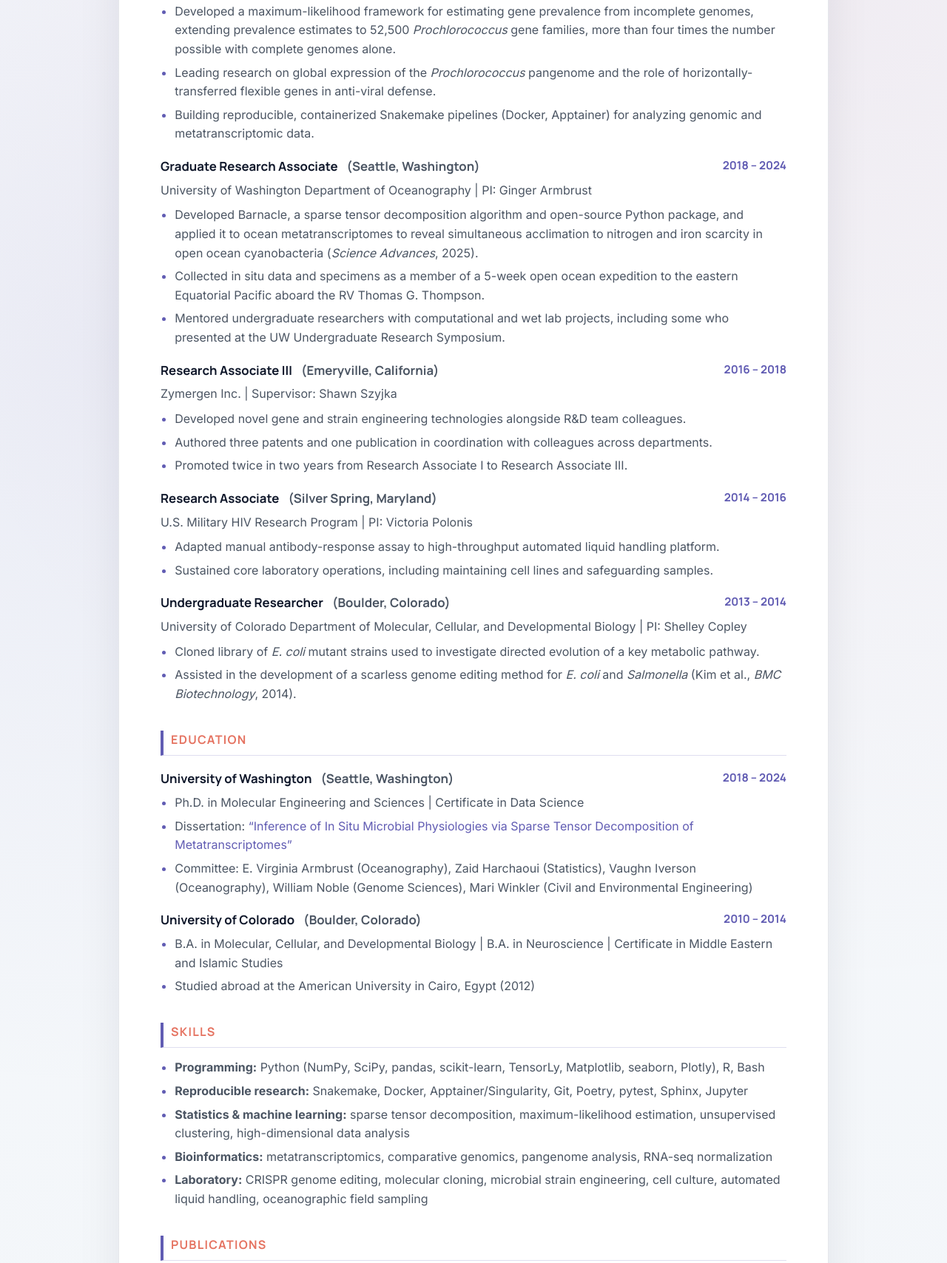
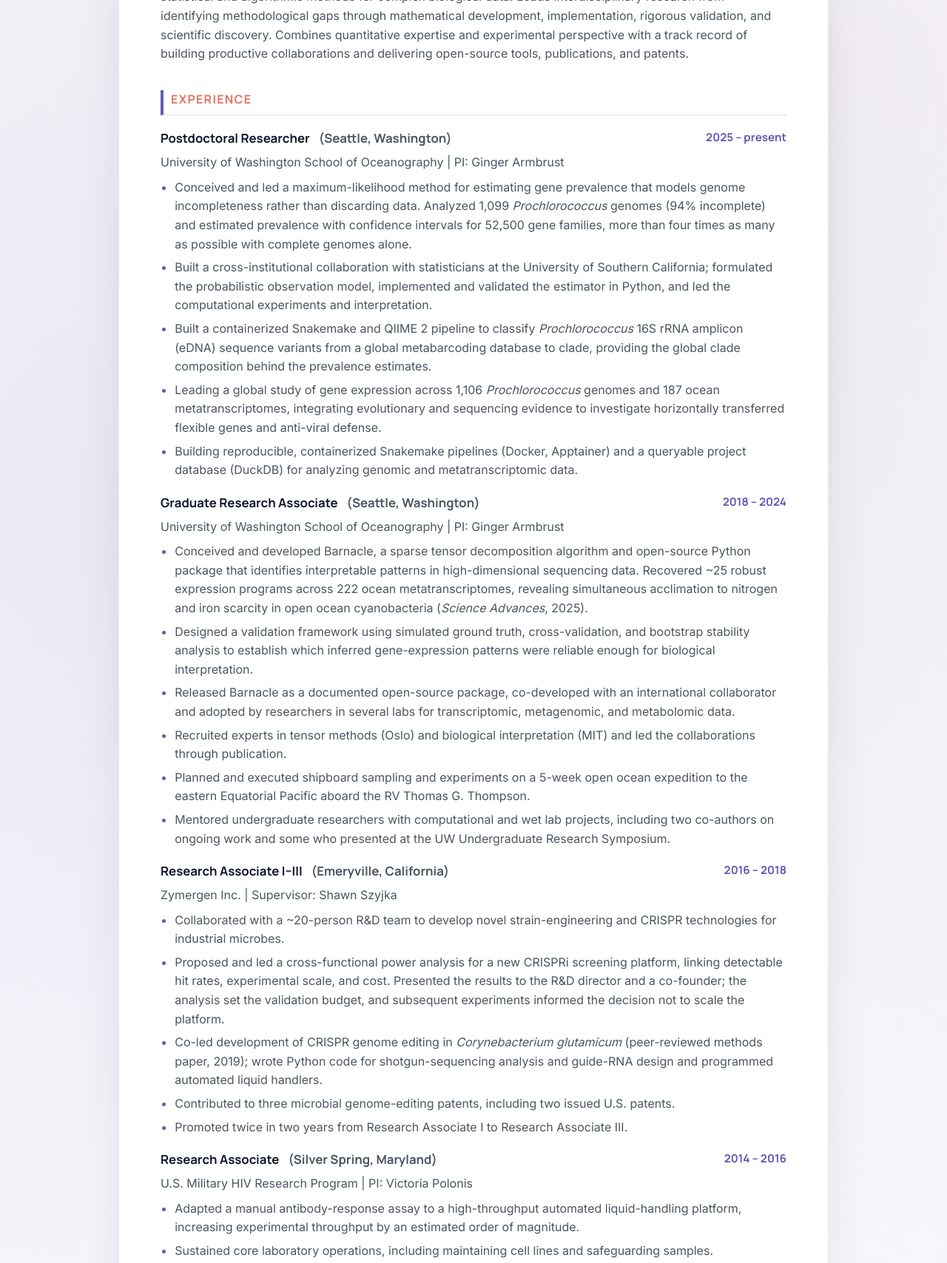
Before and after one commit to blasks/blasks.github.io, a plain HTML site: page cv/cv.html in a window 1280 px wide. Shown: the part 483-2191 px from the top of the page at 74% size. Drawn offline with Linux system fonts and the light colour scheme.

Commit message:
Align CV with updated industry résumé
New headline and profile summary; quantified postdoc, graduate and
Zymergen bullets (gene-prevalence method, USC collaboration, eDNA
pipeline, Barnacle validation and adoption, CRISPRi power analysis);
regrouped skills; updated software descriptions; added high-school
mentee; standardized on School of Oceanography.

Co-Authored-By: Claude Opus 5.5 <noreply@anthropic.com>

```diff
--- a/cv/cv.html
+++ b/cv/cv.html
@@ -5,7 +5,7 @@
   <meta name="generator" content="pandoc" />
   <meta name="viewport" content="width=device-width, initial-scale=1.0, user-scalable=yes" />
   <meta name="author" content="Stephen Blaskowski" />
-  <meta name="dcterms.date" content="2026-11-15" />
+  <meta name="dcterms.date" content="2026-11-24" />
   <title>Stephen Blaskowski – CV</title>
   <style>
     /* Default styles provided by pandoc.
@@ -33,13 +33,13 @@
 <header id="title-block-header">
 <h1 class="title">Stephen Blaskowski – CV</h1>
 <p class="author">Stephen Blaskowski</p>
-<p class="date">November 15, 2026</p>
+<p class="date">November 24, 2026</p>
 </header>
 <main class="page">
   <header class="hero">
     <p class="eyebrow">Curriculum Vitae</p>
     <h1 class="headline">Stephen Blaskowski</h1>
-    <p class="tagline">Computational biologist exploring the intersection of genomics, microbiology, and statistics.</p>
+    <p class="tagline">Computational biologist developing statistical and machine learning methods that make meaning out of complex biological data.</p>
     <div class="contact-row">
       <span>Seattle, WA</span>
       <a href="mailto:stephen.blaskowski@gmail.com">stephen.blaskowski@gmail.com</a>
@@ -47,51 +47,94 @@
       <a class="button" href="/cv/cv.pdf">Download PDF</a>
     </div>
   </header>
+<h2 id="profile">Profile</h2>
+<p>Computational biologist with 12 years of R&amp;D experience across
+industry and academia, developing novel statistical and algorithmic
+methods for complex biological data. Leads interdisciplinary research
+from identifying methodological gaps through mathematical development,
+implementation, rigorous validation, and scientific discovery. Combines
+quantitative expertise and experimental perspective with a track record
+of building productive collaborations and delivering open-source tools,
+publications, and patents.</p>
 <h2 id="experience">Experience</h2>
 <h3
 id="postdoctoral-researcher-seattle-washington-2025-present">Postdoctoral
 Researcher <location> (Seattle, Washington) </location> <time> 2025 –
 present </time></h3>
-<p>University of Washington Department of Oceanography | PI: Ginger
+<p>University of Washington School of Oceanography | PI: Ginger
 Armbrust</p>
 <ul>
-<li>Developed a maximum-likelihood framework for estimating gene
-prevalence from incomplete genomes, extending prevalence estimates to
-52,500 <em>Prochlorococcus</em> gene families, more than four times the
-number possible with complete genomes alone.</li>
-<li>Leading research on global expression of the
-<em>Prochlorococcus</em> pangenome and the role of
-horizontally-transferred flexible genes in anti-viral defense.</li>
+<li>Conceived and led a maximum-likelihood method for estimating gene
+prevalence that models genome incompleteness rather than discarding
+data. Analyzed 1,099 <em>Prochlorococcus</em> genomes (94% incomplete)
+and estimated prevalence with confidence intervals for 52,500 gene
+families, more than four times as many as possible with complete genomes
+alone.</li>
+<li>Built a cross-institutional collaboration with statisticians at the
+University of Southern California; formulated the probabilistic
+observation model, implemented and validated the estimator in Python,
+and led the computational experiments and interpretation.</li>
+<li>Built a containerized Snakemake and QIIME 2 pipeline to classify
+<em>Prochlorococcus</em> 16S rRNA amplicon (eDNA) sequence variants from
+a global metabarcoding database to clade, providing the global clade
+composition behind the prevalence estimates.</li>
+<li>Leading a global study of gene expression across 1,106
+<em>Prochlorococcus</em> genomes and 187 ocean metatranscriptomes,
+integrating evolutionary and sequencing evidence to investigate
+horizontally transferred flexible genes and anti-viral defense.</li>
 <li>Building reproducible, containerized Snakemake pipelines (Docker,
-Apptainer) for analyzing genomic and metatranscriptomic data.</li>
+Apptainer) and a queryable project database (DuckDB) for analyzing
+genomic and metatranscriptomic data.</li>
 </ul>
 <h3
 id="graduate-research-associate-seattle-washington-2018-2024">Graduate
 Research Associate <location> (Seattle, Washington) </location> <time>
 2018 – 2024 </time></h3>
-<p>University of Washington Department of Oceanography | PI: Ginger
+<p>University of Washington School of Oceanography | PI: Ginger
 Armbrust</p>
 <ul>
-<li>Developed Barnacle, a sparse tensor decomposition algorithm and
-open-source Python package, and applied it to ocean metatranscriptomes
-to reveal simultaneous acclimation to nitrogen and iron scarcity in open
-ocean cyanobacteria (<em>Science Advances</em>, 2025).</li>
-<li>Collected in situ data and specimens as a member of a 5-week open
-ocean expedition to the eastern Equatorial Pacific aboard the RV Thomas
-G. Thompson.</li>
+<li>Conceived and developed Barnacle, a sparse tensor decomposition
+algorithm and open-source Python package that identifies interpretable
+patterns in high-dimensional sequencing data. Recovered ~25 robust
+expression programs across 222 ocean metatranscriptomes, revealing
+simultaneous acclimation to nitrogen and iron scarcity in open ocean
+cyanobacteria (<em>Science Advances</em>, 2025).</li>
+<li>Designed a validation framework using simulated ground truth,
+cross-validation, and bootstrap stability analysis to establish which
+inferred gene-expression patterns were reliable enough for biological
+interpretation.</li>
+<li>Released Barnacle as a documented open-source package, co-developed
+with an international collaborator and adopted by researchers in several
+labs for transcriptomic, metagenomic, and metabolomic data.</li>
+<li>Recruited experts in tensor methods (Oslo) and biological
+interpretation (MIT) and led the collaborations through
+publication.</li>
+<li>Planned and executed shipboard sampling and experiments on a 5-week
+open ocean expedition to the eastern Equatorial Pacific aboard the RV
+Thomas G. Thompson.</li>
 <li>Mentored undergraduate researchers with computational and wet lab
-projects, including some who presented at the UW Undergraduate Research
-Symposium.</li>
+projects, including two co-authors on ongoing work and some who
+presented at the UW Undergraduate Research Symposium.</li>
 </ul>
-<h3 id="research-associate-iii-emeryville-california-2016-2018">Research
-Associate III <location> (Emeryville, California) </location> <time>
+<h3
+id="research-associate-iiii-emeryville-california-2016-2018">Research
+Associate I–III <location> (Emeryville, California) </location> <time>
 2016 – 2018 </time></h3>
 <p>Zymergen Inc. | Supervisor: Shawn Szyjka</p>
 <ul>
-<li>Developed novel gene and strain engineering technologies alongside
-R&amp;D team colleagues.</li>
-<li>Authored three patents and one publication in coordination with
-colleagues across departments.</li>
+<li>Collaborated with a ~20-person R&amp;D team to develop novel
+strain-engineering and CRISPR technologies for industrial microbes.</li>
+<li>Proposed and led a cross-functional power analysis for a new CRISPRi
+screening platform, linking detectable hit rates, experimental scale,
+and cost. Presented the results to the R&amp;D director and a
+co-founder; the analysis set the validation budget, and subsequent
+experiments informed the decision not to scale the platform.</li>
+<li>Co-led development of CRISPR genome editing in <em>Corynebacterium
+glutamicum</em> (peer-reviewed methods paper, 2019); wrote Python code
+for shotgun-sequencing analysis and guide-RNA design and programmed
+automated liquid handlers.</li>
+<li>Contributed to three microbial genome-editing patents, including two
+issued U.S. patents.</li>
 <li>Promoted twice in two years from Research Associate I to Research
 Associate III.</li>
 </ul>
@@ -100,8 +143,9 @@ Associate <location> (Silver Spring, Maryland) </location> <time> 2014 –
 2016 </time></h3>
 <p>U.S. Military HIV Research Program | PI: Victoria Polonis</p>
 <ul>
-<li>Adapted manual antibody-response assay to high-throughput automated
-liquid handling platform.</li>
+<li>Adapted a manual antibody-response assay to a high-throughput
+automated liquid-handling platform, increasing experimental throughput
+by an estimated order of magnitude.</li>
 <li>Sustained core laboratory operations, including maintaining cell
 lines and safeguarding samples.</li>
 </ul>
@@ -145,18 +189,25 @@ Neuroscience | Certificate in Middle Eastern and Islamic Studies</li>
 </ul>
 <h2 id="skills">Skills</h2>
 <ul>
-<li><strong>Programming:</strong> Python (NumPy, SciPy, pandas,
-scikit-learn, TensorLy, Matplotlib, seaborn, Plotly), R, Bash</li>
-<li><strong>Reproducible research:</strong> Snakemake, Docker,
-Apptainer/Singularity, Git, Poetry, pytest, Sphinx, Jupyter</li>
-<li><strong>Statistics &amp; machine learning:</strong> sparse tensor
-decomposition, maximum-likelihood estimation, unsupervised clustering,
-high-dimensional data analysis</li>
-<li><strong>Bioinformatics:</strong> metatranscriptomics, comparative
-genomics, pangenome analysis, RNA-seq normalization</li>
-<li><strong>Laboratory:</strong> CRISPR genome editing, molecular
-cloning, microbial strain engineering, cell culture, automated liquid
-handling, oceanographic field sampling</li>
+<li><strong>Modeling &amp; evaluation:</strong> maximum-likelihood
+estimation, uncertainty quantification, simulated-ground-truth
+benchmarking, cross-validation, bootstrapping, sparse tensor
+decomposition, unsupervised learning, high-dimensional data
+analysis</li>
+<li><strong>Scientific computing:</strong> Python (NumPy, SciPy, pandas,
+scikit-learn, TensorLy, Matplotlib, seaborn, Plotly), R, SQL (DuckDB),
+Go, Bash; reusable Python packages, Git, Poetry, pytest, Sphinx,
+Jupyter</li>
+<li><strong>Reproducible workflows:</strong> Snakemake, Docker,
+Apptainer/Singularity; AI-assisted development (Claude Code, Codex)</li>
+<li><strong>Biological data:</strong> genomes, metagenomes,
+metatranscriptomes, RNA-seq, 16S amplicon eDNA (QIIME 2); comparative
+genomics and pangenome analysis (PPanGGOLiN, MMseqs2, DIAMOND,
+salmon)</li>
+<li><strong>Laboratory:</strong> CRISPR genome editing, high-throughput
+screening, molecular cloning, microbial strain engineering,
+antibody-response assays, cell culture, laboratory automation,
+oceanographic field sampling</li>
 </ul>
 <h2 id="publications">Publications</h2>
 <h3 id="preprints-in-preparation">Preprints &amp; In Preparation</h3>
@@ -226,14 +277,15 @@ November 19, 2020.</p></li>
 <h3 id="software">Software</h3>
 <ul>
 <li><a href="https://barnacle-py.readthedocs.io/">Barnacle</a>: A Python
-package for sparse tensor decomposition.</li>
+package for sparse tensor decomposition, adopted by researchers in
+several labs for transcriptomic, metagenomic, and metabolomic data.</li>
 <li><a
 href="https://github.com/blasks/barnacle-boilerplate">barnacle-boilerplate</a>:
 A quick-start guide to using Barnacle with Jupyter notebooks.</li>
 <li><a
 href="https://github.com/blasks/pro-pangenome-expression">ProPanEx</a>:
-Pipelines and scripts for analyzing global expression of the
-<em>Prochlorococcus</em> pangenome.</li>
+Containerized genomics and transcriptomics workflows for analyzing
+global expression of the <em>Prochlorococcus</em> pangenome.</li>
 </ul>
 <h2 id="collaborations">Collaborations</h2>
 <h3
@@ -268,6 +320,12 @@ manuscript <time> 2022 – 2024 </time></li>
 <li>Meena Shanmugam (Microbiology) <time> 2022 – 2023 </time></li>
 <li>Dhruvi Joshi (Applied Mathematics, Bioengineering) | Co-author,
 flexome manuscript <time> 2023 – 2024 </time></li>
+</ul>
+<h3 id="high-school-researcher-seattle-area">High School Researcher
+<location> (Seattle area) </location></h3>
+<ul>
+<li>Science-fair project: CRISPR-Cas12a paper biosensor for cyanotoxin
+detection <time> 2026 – 2027 </time></li>
 </ul>
 <h2 id="presentations">Presentations</h2>
 <ul>
```
Also changed, not shown: 2 other files.
